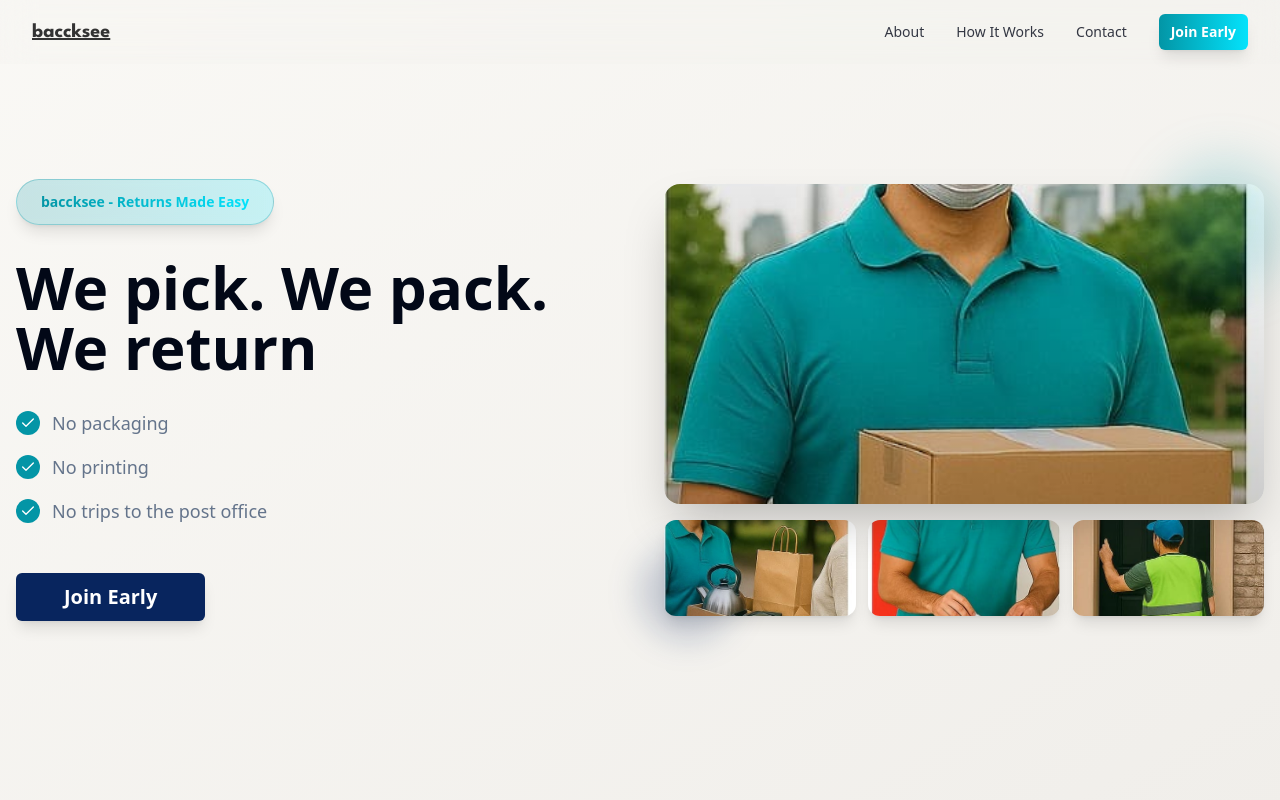
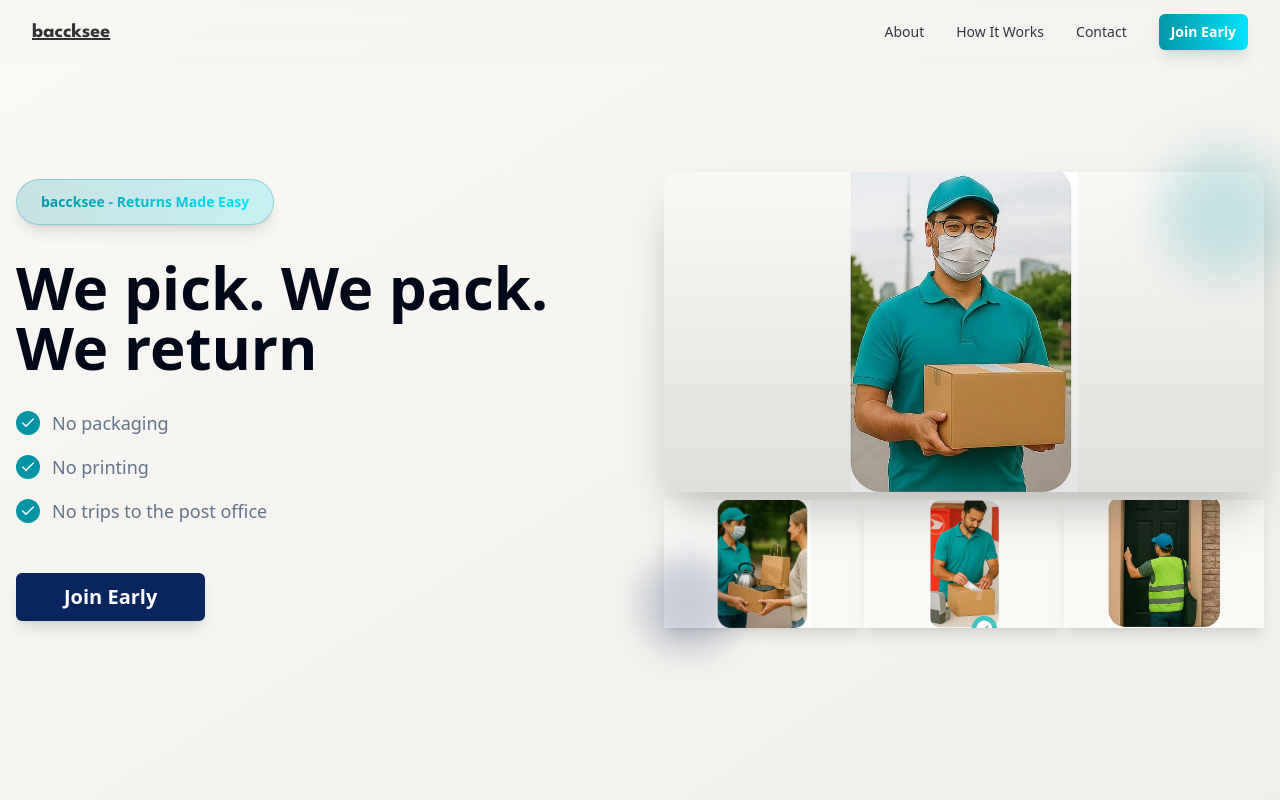
Before and after one commit to saroja8971100-png/baccksee1, a React (Vite) app: page / in a window 1280 px wide. Shown: the top 800 px of the page. Built offline with nearby package versions, Linux system fonts and the light colour scheme.

Commit message:
Fix image display and consistency
Ensure images are fully visible and maintain consistent spacing across the layout.

```diff
--- a/src/components/HeroSection.tsx
+++ b/src/components/HeroSection.tsx
@@ -61,36 +61,36 @@ const HeroSection = () => {
           {/* Right Column - Image Gallery */}
           <div className="relative">
             {/* Main large image */}
-            <div className="relative rounded-2xl overflow-hidden shadow-2xl mb-4">
+            <div className="relative rounded-2xl overflow-hidden shadow-2xl mb-2">
               <img
                 src="/lovable-uploads/033afee6-820c-4af4-86f4-27d43c80ba50.png"
                 alt="Professional delivery service"
-                className="w-full h-80 object-cover"
+                className="w-full h-80 object-contain bg-secondary"
               />
-              <div className="absolute inset-0 bg-gradient-to-t from-black/20 to-transparent"></div>
+              <div className="absolute inset-0 bg-gradient-to-t from-black/10 to-transparent"></div>
             </div>
 
             {/* Secondary images grid */}
-            <div className="grid grid-cols-3 gap-3">
-              <div className="rounded-xl overflow-hidden shadow-lg">
+            <div className="grid grid-cols-3">
+              <div className="rounded-none overflow-hidden shadow-lg">
                 <img
                   src="/lovable-uploads/fc504a2c-a614-47b9-ac8e-e4ac0369aa29.png"
                   alt="Package handover"
-                  className="w-full h-24 object-cover hover:scale-105 transition-transform duration-300"
+                  className="w-full h-32 object-contain bg-secondary hover:scale-105 transition-transform duration-300"
                 />
               </div>
-              <div className="rounded-xl overflow-hidden shadow-lg">
+              <div className="rounded-none overflow-hidden shadow-lg">
                 <img
                   src="/lovable-uploads/d1933ebf-1418-416f-9036-8900d40feb62.png"
                   alt="Package processing"
-                  className="w-full h-24 object-cover hover:scale-105 transition-transform duration-300"
+                  className="w-full h-32 object-contain bg-secondary hover:scale-105 transition-transform duration-300"
                 />
               </div>
-              <div className="rounded-xl overflow-hidden shadow-lg">
+              <div className="rounded-none overflow-hidden shadow-lg">
                 <img
                   src="/lovable-uploads/604dcfdd-09cb-46e5-8710-3183c5fc8a8d.png"
                   alt="Doorstep delivery"
-                  className="w-full h-24 object-cover hover:scale-105 transition-transform duration-300"
+                  className="w-full h-32 object-contain bg-secondary hover:scale-105 transition-transform duration-300"
                 />
               </div>
             </div>
```
